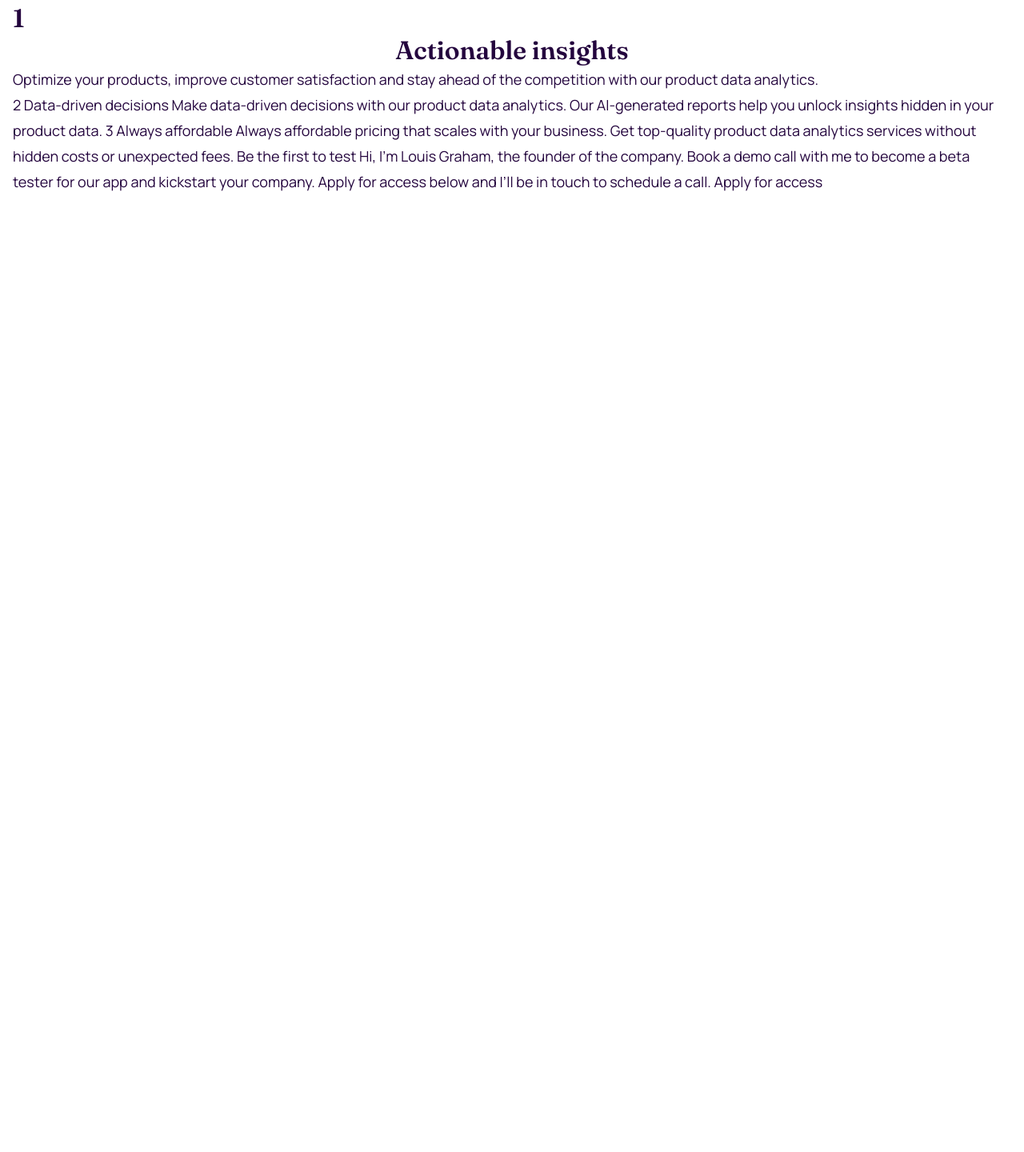
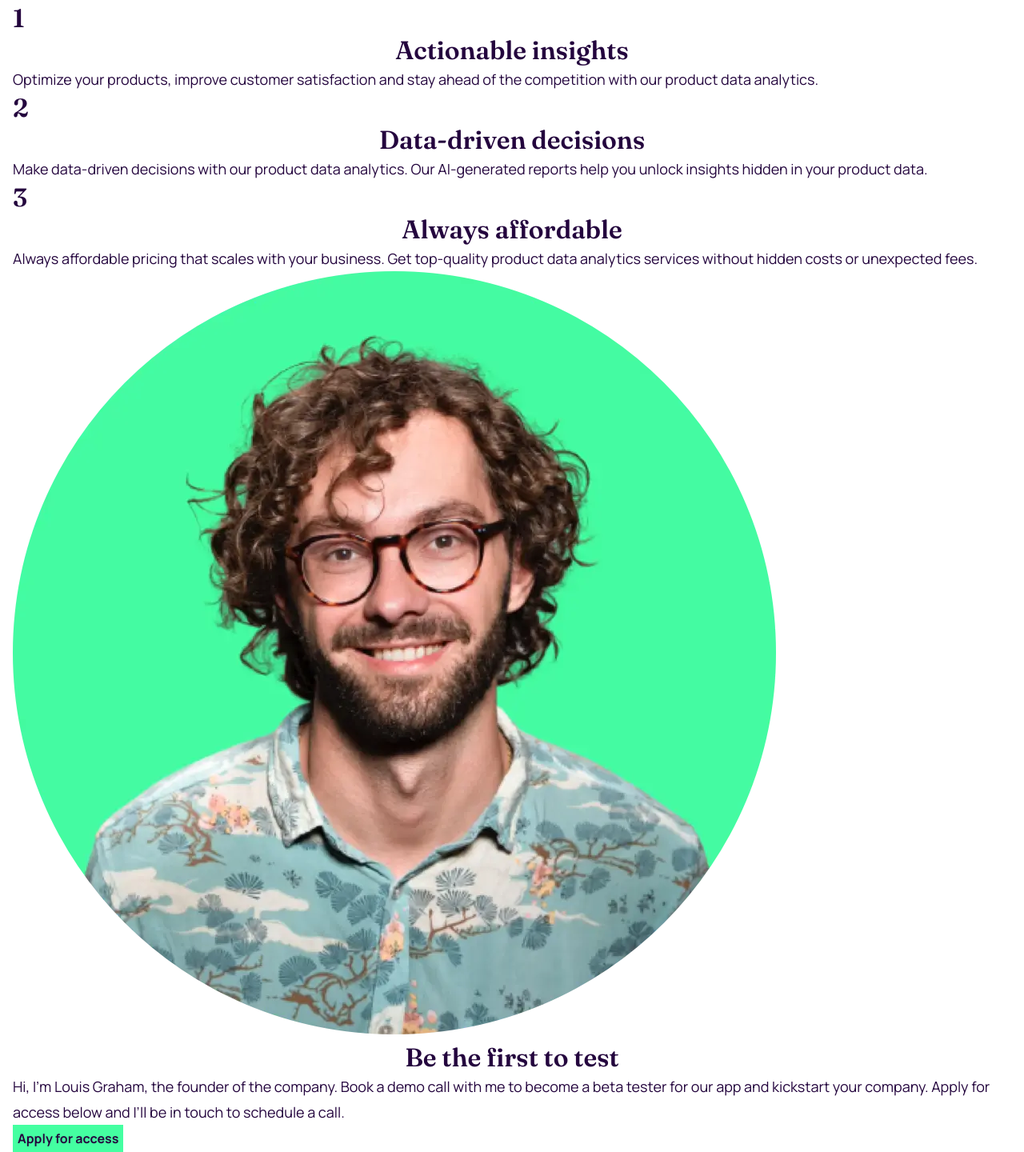
Before and after one commit to hhamza1/workit, a plain HTML site: page index.html in a window 1280 px wide. Shown: the part 576-2016 px from the top of the page at 80% size. Before the commit the page ends 819 px from the top, so only its background shows below. Drawn offline with Linux system fonts and the light colour scheme.

Commit message:
Added features + Our Founder Sections

```diff
--- a/index.html
+++ b/index.html
@@ -35,28 +35,31 @@
         <p>Optimize your products, improve customer satisfaction and stay ahead of the competition
           with our product data analytics.</p>
     </div>
+    <div class="feature">
+      <span class="feature-no heading-s">2</span>
+      <h4 class="heading-s">Data-driven decisions</h4>
+      <p>Make data-driven decisions with our product data analytics. Our AI-generated reports help
+        you unlock insights hidden in your product data.</p>
+    </div>
+    <div class="feature">
+      <span class="feature-no heading-s">3</span>
+      <h4 class="heading-s">Always affordable</h4>
+      <p>Always affordable pricing that scales with your business. Get top-quality product data
+        analytics services without hidden costs or unexpected fees.</p>
+    </div>
   </section>
-  2
-
-  Data-driven decisions
-
-  Make data-driven decisions with our product data analytics. Our AI-generated reports help
-  you unlock insights hidden in your product data.
-
-  3
-
-  Always affordable
-
-  Always affordable pricing that scales with your business. Get top-quality product data
-  analytics services without hidden costs or unexpected fees.
-
-  Be the first to test
-
-  Hi, I'm Louis Graham, the founder of the company. Book a demo call with me to become a
-  beta tester for our app and kickstart your company. Apply for access below and I’ll be
-  in touch to schedule a call.
-
-  Apply for access
+  <section class="our-founder">
+    <div class="img-wrapper">
+      <img src="./assets/images/image-founder.webp" alt="Louis Graham">
+      <div class="testimonial">
+        <h4 class="heading-s">Be the first to test</h3>
+        <p>Hi, I'm Louis Graham, the founder of the company. Book a demo call with me to become a
+        beta tester for our app and kickstart your company. Apply for access below and I’ll be
+        in touch to schedule a call.</p>
+        <button class="btn-primary">Apply for access</button>
+      </div>
+    </div>
+  </section>
 </div>
 </body>
 </html>
```
